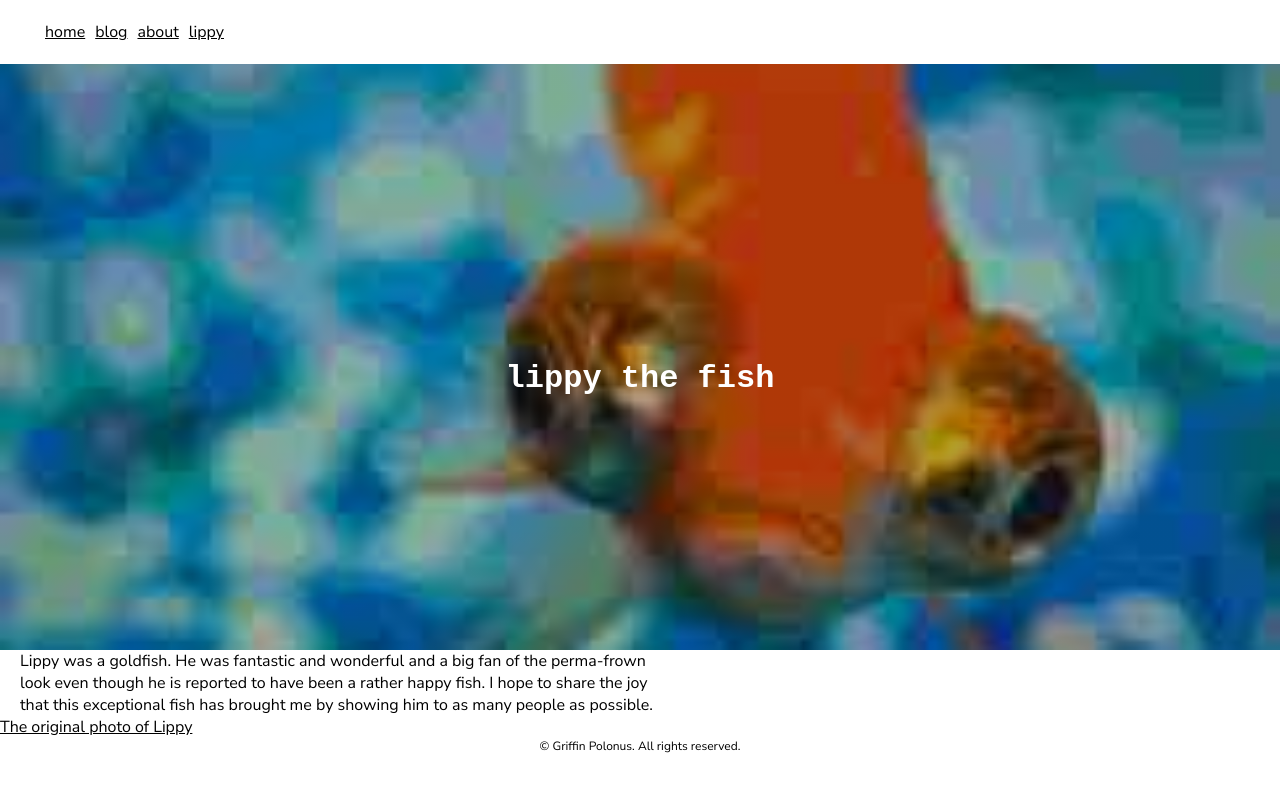
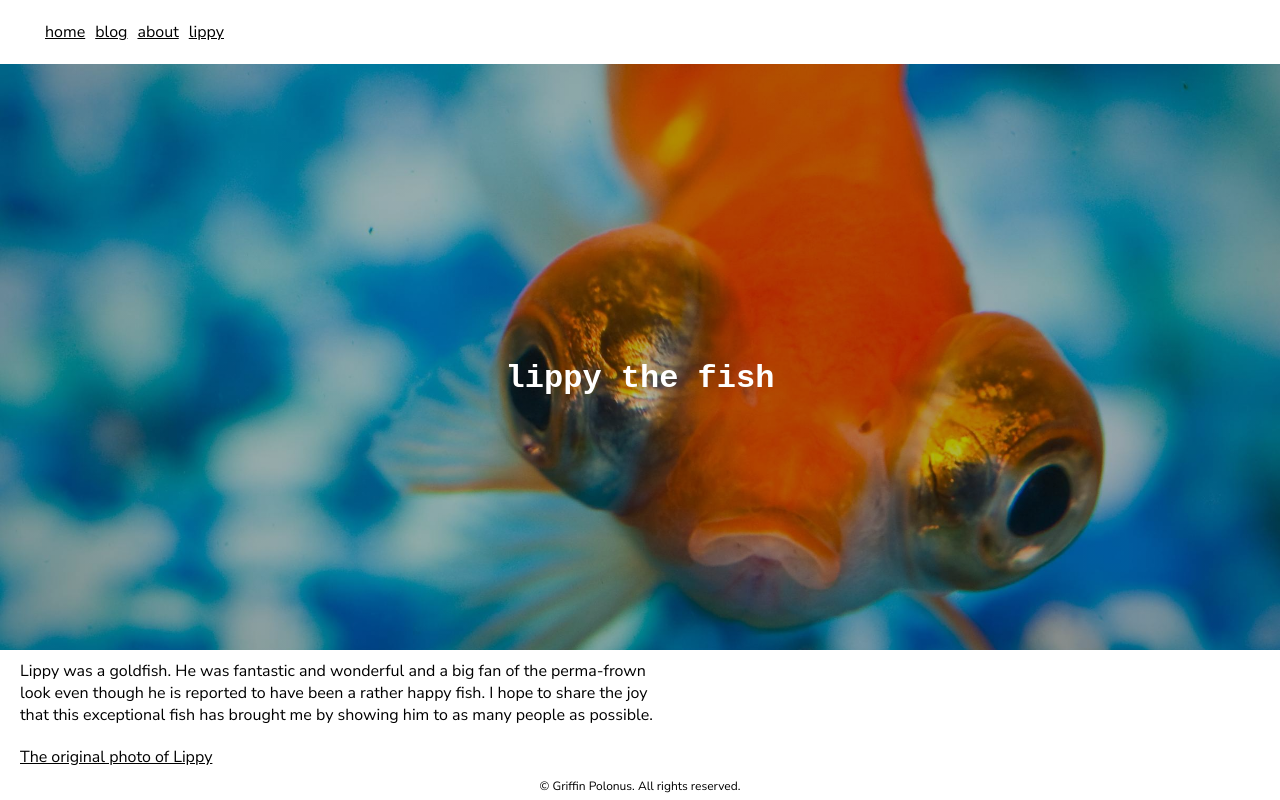
Before and after one commit to gpolonus/grifstuf, a Next.js app: page /lippy in a window 1280 px wide. Built offline with nearby package versions, Linux system fonts and the light colour scheme.

Commit message:
Fixed lippy styling and Linkedin Link

```diff
--- a/pages/about.js
+++ b/pages/about.js
@@ -25,7 +25,7 @@ export default () => (
         <a href="mailto:grif@grifstuf.com">grif@grifstuf.com</a>
       </li>
       <li>
-        <a href="https://www.linkedin.com/in/griffin-polonus-95a1296a/">LinkedIn</a>
+        <a href="https://www.linkedin.com/in/griffin-polonus/">LinkedIn</a>
       </li>
       <li>
         <a href="https://github.com/gpolonus">GitHub</a>
--- a/pages/index.css
+++ b/pages/index.css
@@ -32,7 +32,7 @@ div.main div.header {
   background-image: linear-gradient(
     rgba(0, 0, 0, 0.3),
     rgba(0, 0, 0, 0.3)
-  ), url(/images/lippy-4kb-small.jpg);
+  ), url(/images/lippy-70p-70.jpg);
   background-position: center;
   background-size: cover;
 }
--- a/pages/lippy.js
+++ b/pages/lippy.js
@@ -7,12 +7,12 @@ export default () => (
       <h1 className="title title--jumbo">lippy the fish</h1>
     </div>
     <div className="text-contents">
-      Lippy was a goldfish. He was fantastic and wonderful and a big fan of the perma-frown look even though he is reported to have been a rather happy fish. I hope to share the joy that this exceptional fish has brought me by showing him to as many people as possible.
-    </div>
-    <div>
-      <a target="_blank" href="https://flickr.com/photos/bensonkua/3150903855/in/album-72157612027483317/">
-        The original photo of Lippy
-      </a>
+      <p>Lippy was a goldfish. He was fantastic and wonderful and a big fan of the perma-frown look even though he is reported to have been a rather happy fish. I hope to share the joy that this exceptional fish has brought me by showing him to as many people as possible.</p>
+      <p>
+        <a target="_blank" href="https://flickr.com/photos/bensonkua/3150903855/in/album-72157612027483317/">
+          The original photo of Lippy
+        </a>
+      </p>
     </div>
   </>
 )
```
